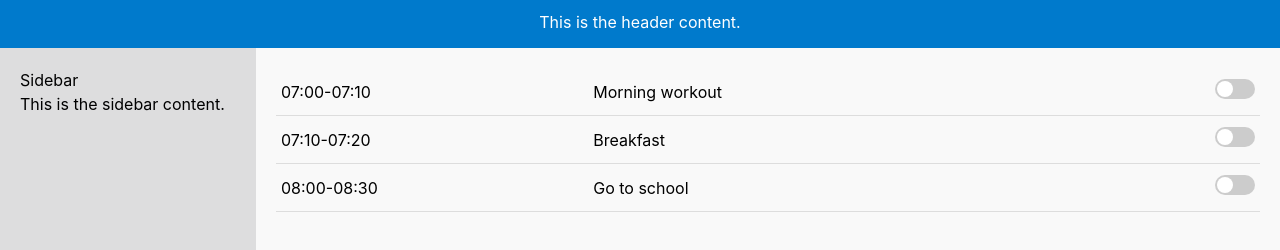
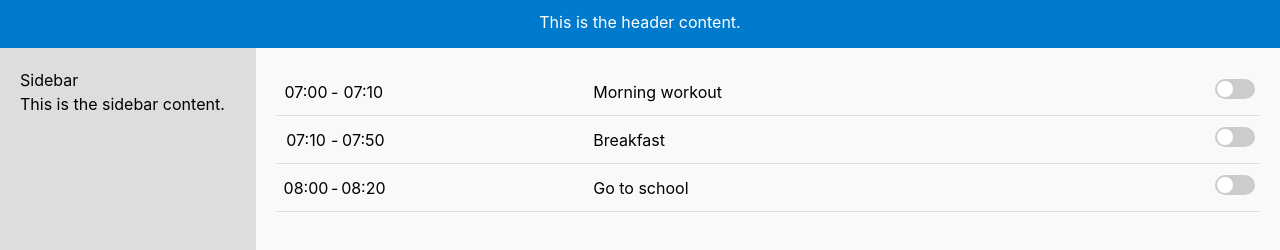
Before and after one commit to vulenamjp/tomato, a Next.js app: page / in a window 1280 px wide. Shown: the top 250 px of the page. Built offline with nearby package versions, Linux system fonts and the light colour scheme.

Commit message:
Add roboto font, fix display

```diff
--- a/package.json
+++ b/package.json
@@ -13,6 +13,7 @@
     "@emotion/styled": "^11.11.5",
     "@fontsource/roboto": "^5.0.13",
     "@mui/material": "^5.15.20",
+    "@next/font": "^14.2.4",
     "@supabase/ssr": "^0.4.0",
     "@supabase/supabase-js": "^2.44.1",
     "next": "14.2.4",
--- a/src/app/globals.css
+++ b/src/app/globals.css
@@ -55,7 +55,6 @@ body {
   width: 20%;
   padding: 20px;
   display: none;
-
 }
 
 .content {
@@ -74,6 +73,12 @@ body {
 
 .time {
   flex-basis: 30%;
+  text-align: justify;
+}
+.time-span {
+  display: inline-block;
+  width: 50px;
+  text-align: center;
 }
 
 .content {
@@ -110,11 +115,11 @@ body {
   transition: 0.4s;
 }
 
-input:checked+.slider {
-  background-color: #2196F3;
+input:checked + .slider {
+  background-color: #2196f3;
 }
 
-input:checked+.slider:before {
+input:checked + .slider:before {
   transform: translateX(20px);
 }
 
--- a/src/app/layout.tsx
+++ b/src/app/layout.tsx
@@ -1,8 +1,12 @@
 import type { Metadata } from "next";
-import { Inter } from "next/font/google";
+import { Roboto } from "next/font/google";
 import "./globals.css";
 
-const inter = Inter({ subsets: ["latin"] });
+const roboto = Roboto({
+  weight: "400",
+  subsets: ["latin"],
+  display: "swap",
+});
 
 export const metadata: Metadata = {
   title: "Create Next App",
@@ -16,7 +20,7 @@ export default function RootLayout({
 }>) {
   return (
     <html lang="en">
-      <body className={inter.className}>
+      <body className={roboto.className}>
         <div className="header">
           <p>This is the header content.</p>
         </div>
--- a/src/app/page.tsx
+++ b/src/app/page.tsx
@@ -11,7 +11,10 @@ export default function Home() {
   return (
     <main className="">
       <div className="task">
-        <div className="time">07:00-07:10</div>
+        <div className="time">
+          <span className="time-span">07:00</span>-
+          <span className="time-span">07:10</span>
+        </div>
         <div className="content">Morning workout</div>
         <div className="switch">
           <label className="switch">
@@ -21,21 +24,27 @@ export default function Home() {
         </div>
       </div>
       <div className="task">
-        <div className="time">07:10-07:20</div>
+        <div className="time">
+          <span className="time-span">07:10</span>-
+          <span className="time-span">07:50</span>
+        </div>
         <div className="content">Breakfast</div>
         <div className="switch">
           <label className="switch">
-            <input type="checkbox"/>
+            <input type="checkbox" />
             <span className="slider round"></span>
           </label>
         </div>
       </div>
       <div className="task">
-        <div className="time">08:00-08:30</div>
+        <div className="time">
+          <span className="time-span">08:00</span>-
+          <span className="time-span">08:20</span>
+        </div>
         <div className="content">Go to school</div>
         <div className="switch">
           <label className="switch">
-            <input type="checkbox"/>
+            <input type="checkbox" />
             <span className="slider round"></span>
           </label>
         </div>
```
Also changed, not shown: 1 other file (tests, documents, lock files or other folders).
